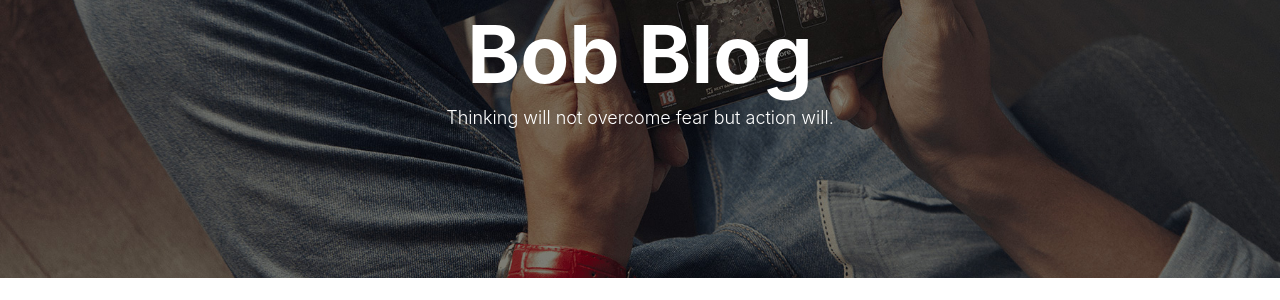
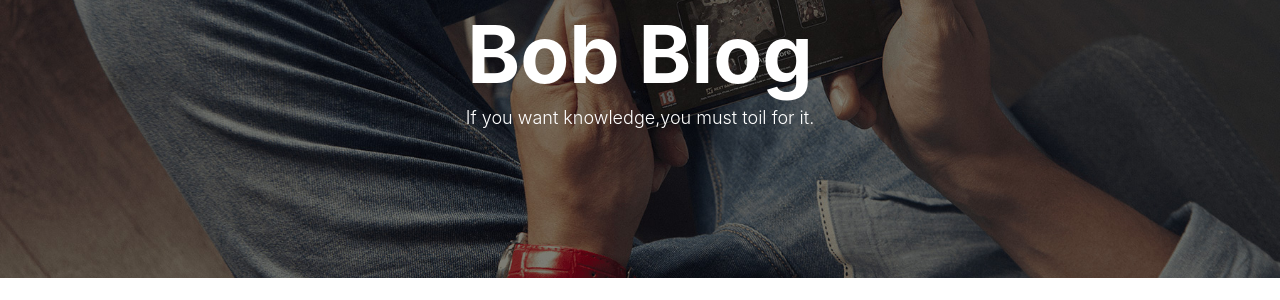
Before and after one commit to chenanbao/chenanbao.github.io, a Jekyll site: the page built from index.html, in a window 1280 px wide. Shown: the part 140-440 px from the top of the page. Built offline with Jekyll 4.4.1, drawn with Linux system fonts in a browser that asks for light colours; nearby versions of some CDN libraries; the list of posts is cut into pages by our own code; comment, search, counter and statistics services are not loaded.

Commit message:
page description

```diff
--- a/index.html
+++ b/index.html
@@ -1,6 +1,6 @@
 ---
 layout: page
-description: "Thinking will not overcome fear but action will."
+description: "If you want knowledge,you must toil for it."
 ---
 
 {% for post in paginator.posts %}
```
